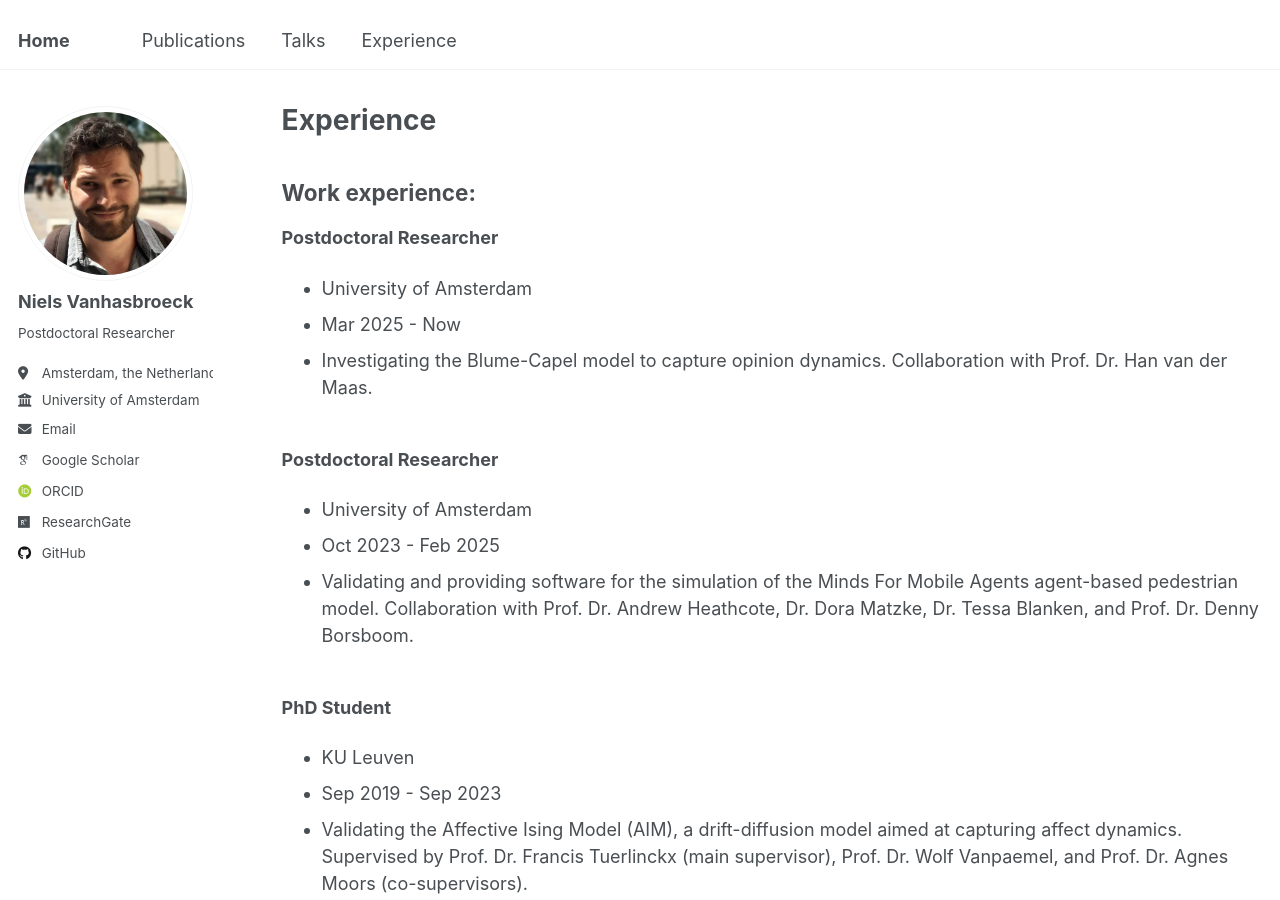
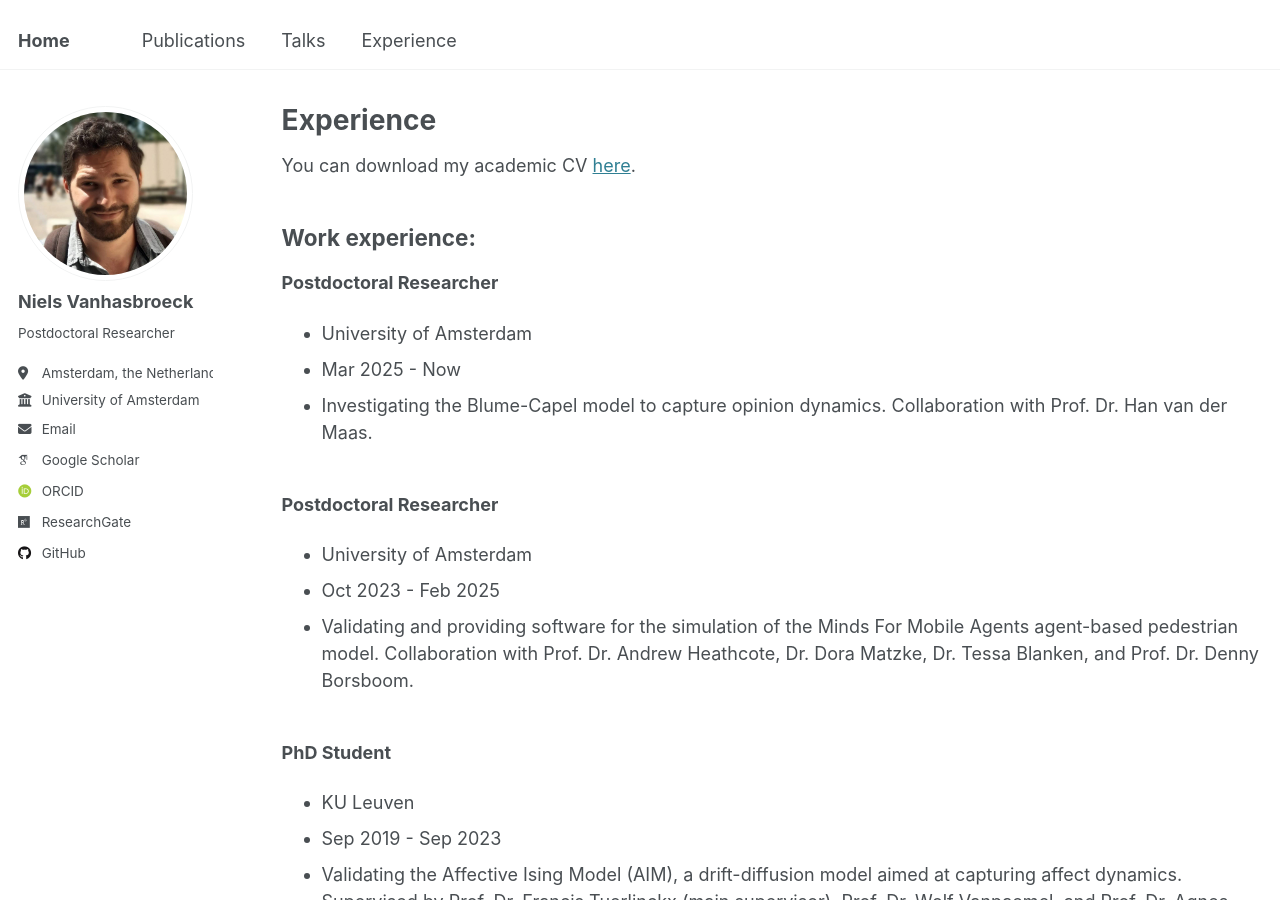
Before and after one commit to ndpvh/ndpvh.github.io, a Jekyll site: the page built from _pages/cv.md, in a window 1280 px wide and 900 px high. Built offline with Jekyll 4.4.1, drawn with Linux system fonts in a browser that asks for light colours; some web fonts are replaced.

Commit message:
Allow people to download my CV

```diff
--- a/_pages/cv.md
+++ b/_pages/cv.md
@@ -8,6 +8,8 @@ redirect_from:
 ---
 
 {% include base_path %}
+
+You can download my academic CV <a href="../files/VanhasbroeckNiels_CV.pdf">here</a>.
 
 <!-- WORK EXPERIENCE -->
 ## Work experience:
```
